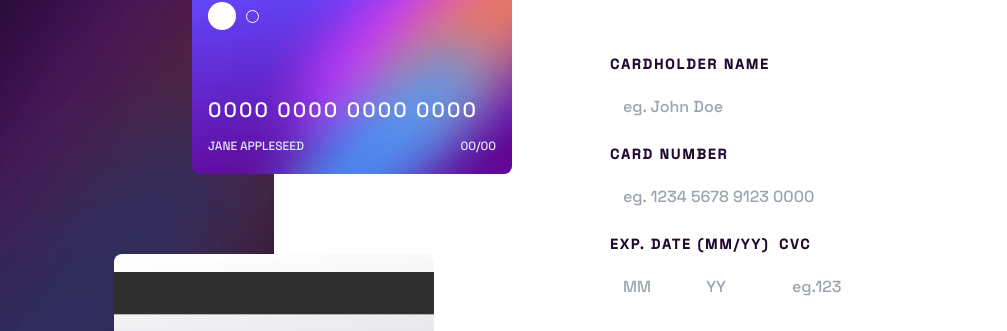
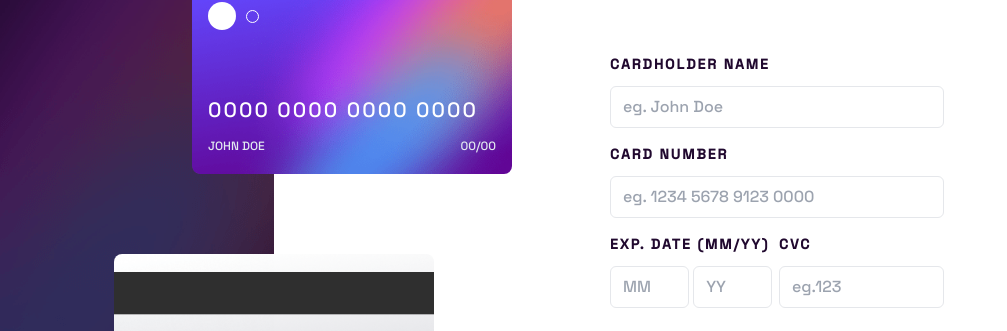
Before and after one commit to neew18/card-details-form-react, a React (Vite) app: page / in a window 1280 px wide. Shown: the part 146-477 px from the top of the page, without its empty margins (0-1007 px from the left). Built offline with nearby package versions, Linux system fonts and the light colour scheme.

Commit message:
Add context api and fix the border of the inputs

```diff
--- a/src/App.jsx
+++ b/src/App.jsx
@@ -1,14 +1,26 @@
-import React from "react";
+import React, { createContext, useState } from "react";
 import FormComponent from "./FormComponent";
 import DecorationComponent from "./DecorationComponent";
 import "./App.css";
 
+export const DataContext = createContext(null);
+
 function App() {
+  const [data, setData] = useState({
+    cardHolderName: "John Doe",
+    cardNumber: "0000 0000 0000 0000",
+    expiryMonth: "00",
+    expiryYear: "00",
+    cvcNumber: "000",
+  });
+
   return (
-    <div className="App lg:flex">
-      <DecorationComponent />
-      <FormComponent />
-    </div>
+    <DataContext.Provider value={{ data, setData }}>
+      <div className="App lg:flex">
+        <DecorationComponent />
+        <FormComponent />
+      </div>
+    </DataContext.Provider>
   );
 }
 
--- a/src/DecorationComponent.jsx
+++ b/src/DecorationComponent.jsx
@@ -1,14 +1,16 @@
-import React from "react";
-
+import React, { useContext } from "react";
+import { DataContext } from "./App";
 
 function DecorationComponent() {
+  const { data } = useContext(DataContext);
+
   return (
     <div className="DecorationComponent relative w-full h-[13rem] lg:w-[420px] lg:h-full">
       {/*For card's back side*/}
       <div className="absolute top-4 right-4 md:top-6 md:right-32 lg:top-[400px] lg:-right-40 ">
         <div className=" bankCardBackStyle w-72 h-40 relative rounded-lg lg:w-80 lg:h-48">
           <p className="absolute text-white top-[4.1rem] right-8 lg:top-20 ">
-            000
+            {data.cvcNumber}
           </p>
         </div>
       </div>
@@ -19,13 +21,13 @@ function DecorationComponent() {
           <div className=" w-7 h-7 rounded-full bg-white absolute left-4 top-5"></div>
           <div className=" w-[13px] h-[13px] rounded-full border-white border-solid border-[1px] absolute left-[54px] top-7"></div>
           <p className="text-white tracking-widest text-[1.2rem] absolute bottom-12 left-4 lg:text-[1.3rem]">
-            0000 0000 0000 0000
+            {data.cardNumber}
           </p>
           <small className="uppercase text-slate-200 text-xs absolute bottom-5 left-4 ">
-            Jane Appleseed
+            {data.cardHolderName}
           </small>
           <small className="uppercase text-slate-200 text-xs absolute bottom-5 right-4 ">
-            00/00
+            {data.expiryMonth}/{data.expiryYear}
           </small>
         </div>
       </div>
--- a/src/FormState.jsx
+++ b/src/FormState.jsx
@@ -1,5 +1,6 @@
-import React from "react";
+import React, { useContext } from "react";
 import { useForm } from "react-hook-form";
+import { DataContext } from "./App";
 
 function FormState() {
   const {
@@ -10,6 +11,10 @@ function FormState() {
     mode: "all",
   });
   console.log("errors", errors);
+  const { setData } = useContext(DataContext);
+
+  const inputs = {};
+  console.log(inputs);
 
   return (
     <>
@@ -17,7 +22,9 @@ function FormState() {
         className="p-2 m-2  text-sm FormState"
         action="/"
         autoComplete="off"
-        onSubmit={handleSubmit((data) => console.log(data))}
+        onSubmit={handleSubmit((inputData) => {
+          console.log(inputData);
+        })}
       >
         {/* Input for the name of card holder */}
         <label
@@ -30,7 +37,7 @@ function FormState() {
           className={`inputs border rounded-md p-2 pl-3 text-base inputs w-full mt-3 ${
             errors.cardHolderName
               ? "focus:outline-red-600  border-red-600 border-2"
-              : "focus:outline-[#21092F] border-transparent"
+              : "focus:outline-[#21092F] border"
           }`}
           {...register("cardHolderName", {
             required: "Can't be blank!",
@@ -41,6 +48,7 @@ function FormState() {
           })}
           id="cardHolderName"
           placeholder="eg. John Doe"
+          onChange={(e) => (inputs.cardHolderName = e.target.value)}
         />
         <p className="mt-1 mb-4 text-xs errorRed">
           {errors.cardHolderName?.message}
@@ -56,7 +64,7 @@ function FormState() {
           className={`inputs border rounded-md p-2 pl-3 text-base inputs w-full mt-3 ${
             errors.cardNumber
               ? "focus:outline-red-600  border-red-600 border-2"
-              : "focus:outline-[#21092F] border-transparent"
+              : "focus:outline-[#21092F] border"
           }`}
           name=""
           {...register("cardNumber", {
@@ -83,10 +91,10 @@ function FormState() {
               exp. date (mm/yy)
             </label>
             <input
-              className={` border rounded-md mr-1 p-2 pl-3  text-base mt-3 inputs expireDate first-letter ${
+              className={` border rounded-md mr-1 p-2 pl-3  text-base mt-3 inputs expireDate ${
                 errors.expiredDateMonth
                   ? "focus:outline-red-600  border-red-600 border-2"
-                  : "focus:outline-[#21092F] border-transparent"
+                  : "focus:outline-[#21092F] border"
               }`}
               {...register("expiredDateMonth", {
                 required: "Can't be blank!",
@@ -103,7 +111,7 @@ function FormState() {
               className={`border rounded-md p-2 pl-3  text-base inputs expireDate ${
                 errors.expiredDateYear
                   ? "focus:outline-red-600  border-red-600 border-2"
-                  : "focus:outline-[#21092F] border-transparent"
+                  : "focus:outline-[#21092F] border"
               }`}
               name=""
               {...register("expiredDateYear", {
@@ -135,7 +143,7 @@ function FormState() {
               className={`border rounded-md p-2 pl-3 text-base mt-3 inputs cvc-input ${
                 errors.cvc
                   ? "focus:outline-red-600 border-red-600 border-2 "
-                  : "focus:outline-[#21092F] border-transparent"
+                  : "focus:outline-[#21092F] border"
               }`}
               name=""
               {...register("cvc", {
```
